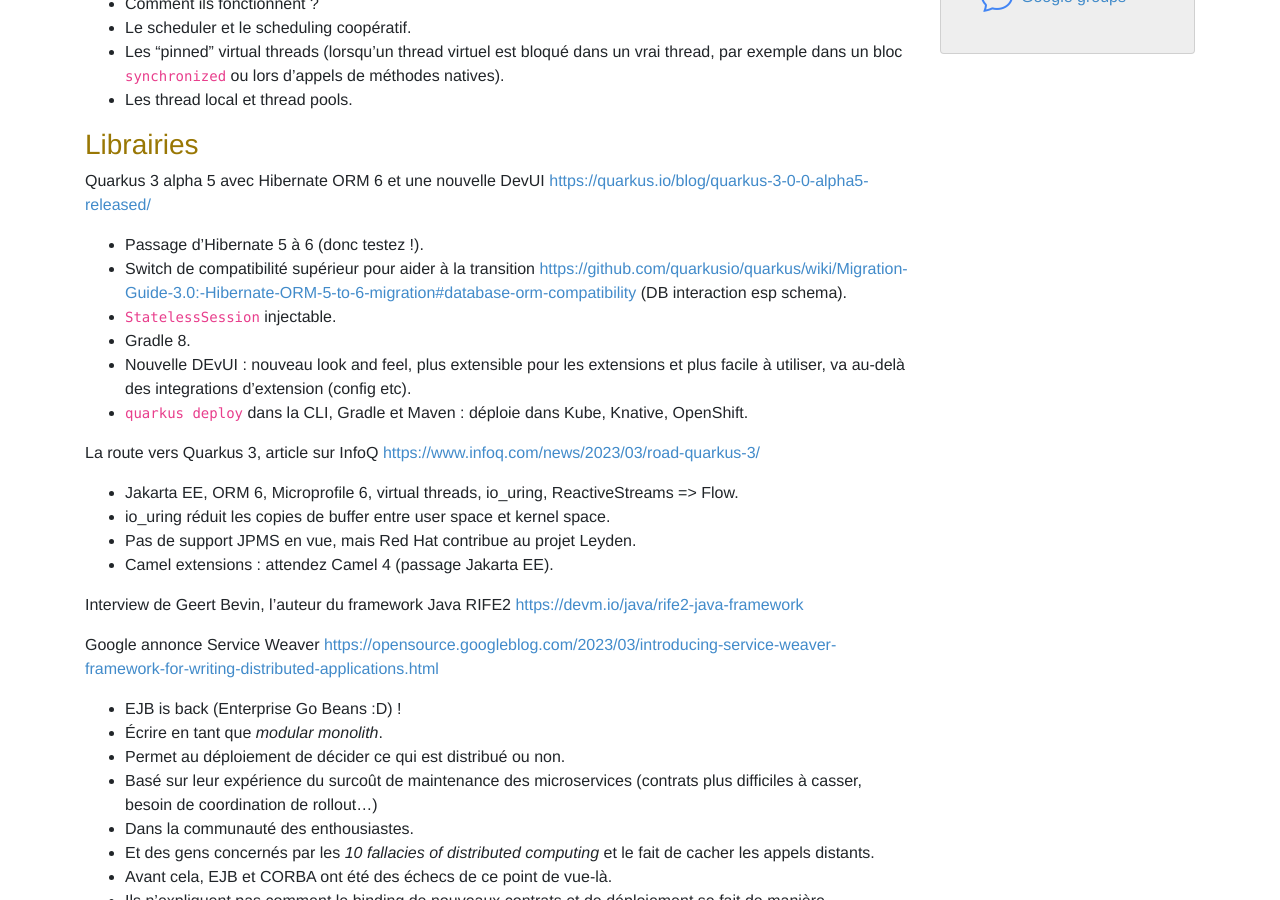
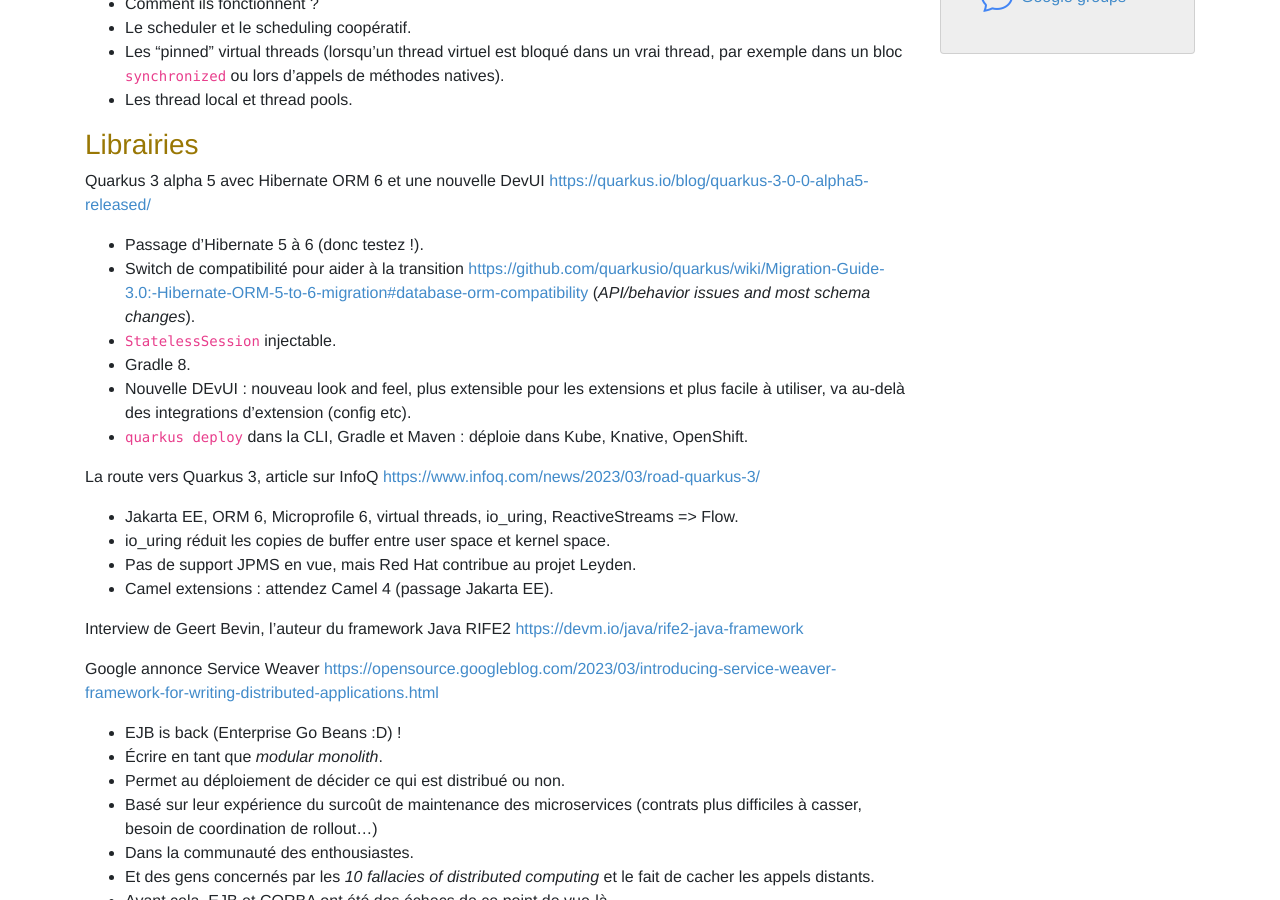
Before and after one commit to lescastcodeurs/lescastcodeurs.com, a Jekyll site: the page built from _posts/2023-03-20-lcc-292-enterprise-go-beans.md, in a window 1280 px wide and 900 px high, scrolled down 1102 px. Built offline with Jekyll 4.4.1, drawn with Linux system fonts in a browser that asks for light colours; some of the changed text lies outside the part shown.

Commit message:
Corrections mineures sur 2023-03-20-lcc-292-enterprise-go-beans.md

```diff
--- a/_posts/2023-03-20-lcc-292-enterprise-go-beans.md
+++ b/_posts/2023-03-20-lcc-292-enterprise-go-beans.md
@@ -59,7 +59,7 @@ Quarkus 3 alpha 5 avec Hibernate ORM 6 et une nouvelle DevUI
 [https://quarkus.io/blog/quarkus-3-0-0-alpha5-released/](https://quarkus.io/blog/quarkus-3-0-0-alpha5-released/)
 
 - Passage d’Hibernate 5 à 6 (donc testez !).
-- Switch de compatibilité supérieur pour aider à la transition [https://github.com/quarkusio/quarkus/wiki/Migration-Guide-3.0:-Hibernate-ORM-5-to-6-migration#database-orm-compatibility](https://github.com/quarkusio/quarkus/wiki/Migration-Guide-3.0:-Hibernate-ORM-5-to-6-migration#database-orm-compatibility) (DB interaction esp schema).
+- Switch de compatibilité pour aider à la transition [https://github.com/quarkusio/quarkus/wiki/Migration-Guide-3.0:-Hibernate-ORM-5-to-6-migration#database-orm-compatibility](https://github.com/quarkusio/quarkus/wiki/Migration-Guide-3.0:-Hibernate-ORM-5-to-6-migration#database-orm-compatibility) (_API/behavior issues and most schema changes_).
 - `StatelessSession` injectable.
 - Gradle 8.
 - Nouvelle DEvUI : nouveau look and feel, plus extensible pour les extensions et plus facile à utiliser, va au-delà des integrations d’extension (config etc).
```
Also changed, not shown: other parts of _posts/2023-03-20-lcc-292-enterprise-go-beans.md (+1 -1 lines).
